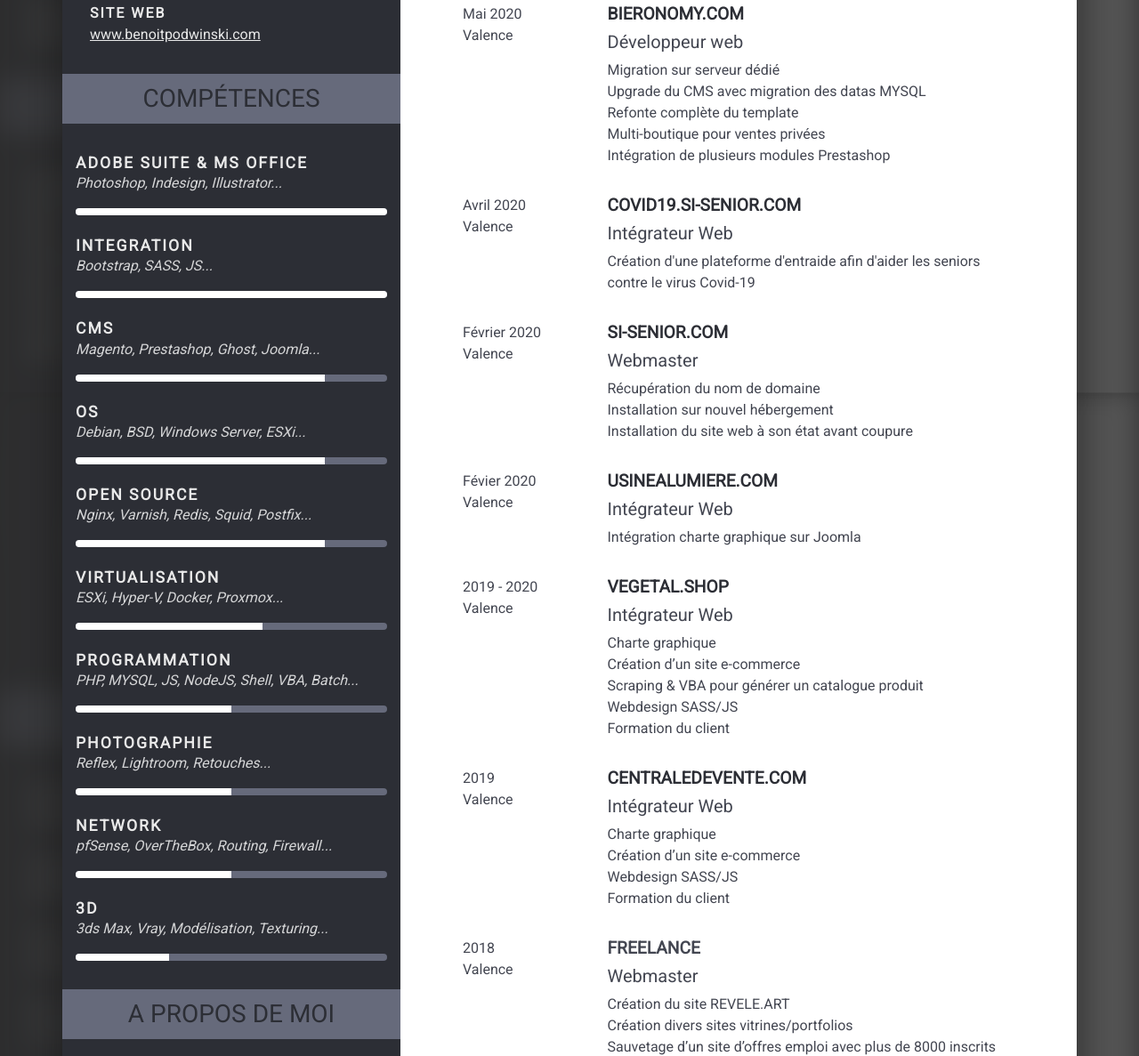
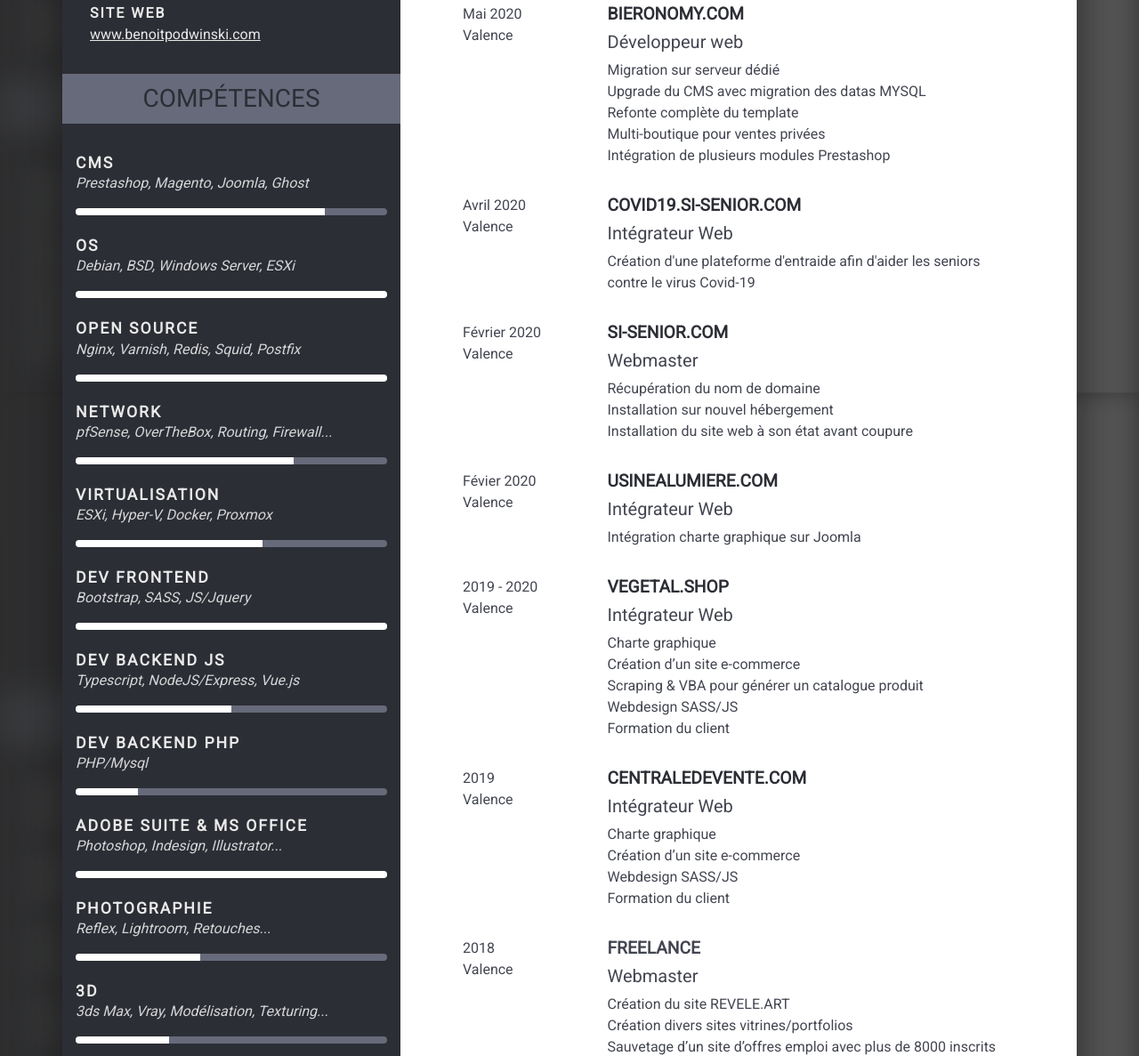
Before and after one commit to bpodwinski/oc_02_cv, a website built with webpack: page index.html in a window 1280 px wide. Shown: the part 762-1949 px from the top of the page at 89% size. Built offline with nearby package versions, Linux system fonts and the light colour scheme.

Commit message:
Updating skills

```diff
--- a/index.html
+++ b/index.html
@@ -65,6 +65,63 @@
 
                         <h3>Compétences</h3>
 
+                        <h4>CMS</h4>
+                        <p>Prestashop, Magento, Joomla, Ghost</p>
+                        <div class="progress mb-4">
+                            <div class="progress-bar" role="progressbar" style="width: 80%" aria-valuenow="80"
+                                aria-valuemin="0" aria-valuemax="100"></div>
+                        </div>
+
+                        <h4>OS</h4>
+                        <p>Debian, BSD, Windows Server, ESXi</p>
+                        <div class="progress mb-4">
+                            <div class="progress-bar" role="progressbar" style="width: 100%" aria-valuenow="100"
+                                aria-valuemin="0" aria-valuemax="100"></div>
+                        </div>
+
+                        <h4>OPEN SOURCE</h4>
+                        <p>Nginx, Varnish, Redis, Squid, Postfix</p>
+                        <div class="progress mb-4">
+                            <div class="progress-bar" role="progressbar" style="width: 100%" aria-valuenow="100"
+                                aria-valuemin="0" aria-valuemax="100"></div>
+                        </div>
+
+                        <h4>NETWORK</h4>
+                        <p>pfSense, OverTheBox, Routing, Firewall...</p>
+                        <div class="progress mb-4">
+                            <div class="progress-bar" role="progressbar" style="width: 70%" aria-valuenow="70"
+                                aria-valuemin="0" aria-valuemax="100"></div>
+                        </div>
+
+                        <h4>VIRTUALISATION</h4>
+                        <p>ESXi, Hyper-V, Docker, Proxmox</p>
+                        <div class="progress mb-4">
+                            <div class="progress-bar" role="progressbar" style="width: 60%" aria-valuenow="60"
+                                aria-valuemin="0" aria-valuemax="100"></div>
+                        </div>
+
+                        <h4>DEV FRONTEND</h4>
+                        <p>Bootstrap, SASS, JS/Jquery
+                        <p>
+                        <div class="progress mb-4">
+                            <div class="progress-bar" role="progressbar" style="width: 100%" aria-valuenow="100"
+                                aria-valuemin="0" aria-valuemax="100"></div>
+                        </div>
+
+                        <h4>DEV BACKEND JS</h4>
+                        <p>Typescript, NodeJS/Express, Vue.js</p>
+                        <div class="progress mb-4">
+                            <div class="progress-bar" role="progressbar" style="width: 50%" aria-valuenow="50"
+                                aria-valuemin="0" aria-valuemax="100"></div>
+                        </div>
+
+                        <h4>DEV BACKEND PHP</h4>
+                        <p>PHP/Mysql</p>
+                        <div class="progress mb-4">
+                            <div class="progress-bar" role="progressbar" style="width: 20%" aria-valuenow="20"
+                                aria-valuemin="0" aria-valuemax="100"></div>
+                        </div>
+
                         <h4>ADOBE SUITE & MS OFFICE</h4>
                         <p>Photoshop, Indesign, Illustrator...</p>
                         <div class="progress mb-4">
@@ -72,59 +129,10 @@
                                 aria-valuemin="0" aria-valuemax="100"></div>
                         </div>
 
-                        <h4>INTEGRATION</h4>
-                        <p>Bootstrap, SASS, JS...</p>
-                        <div class="progress mb-4">
-                            <div class="progress-bar" role="progressbar" style="width: 100%" aria-valuenow="100"
-                                aria-valuemin="0" aria-valuemax="100"></div>
-                        </div>
-
-                        <h4>CMS</h4>
-                        <p>Magento, Prestashop, Ghost, Joomla...</p>
-                        <div class="progress mb-4">
-                            <div class="progress-bar" role="progressbar" style="width: 80%" aria-valuenow="80"
-                                aria-valuemin="0" aria-valuemax="100"></div>
-                        </div>
-
-                        <h4>OS</h4>
-                        <p>Debian, BSD, Windows Server, ESXi...</p>
-                        <div class="progress mb-4">
-                            <div class="progress-bar" role="progressbar" style="width: 80%" aria-valuenow="80"
-                                aria-valuemin="0" aria-valuemax="100"></div>
-                        </div>
-
-                        <h4>OPEN SOURCE</h4>
-                        <p>Nginx, Varnish, Redis, Squid, Postfix...</p>
-                        <div class="progress mb-4">
-                            <div class="progress-bar" role="progressbar" style="width: 80%" aria-valuenow="80"
-                                aria-valuemin="0" aria-valuemax="100"></div>
-                        </div>
-
-                        <h4>VIRTUALISATION</h4>
-                        <p>ESXi, Hyper-V, Docker, Proxmox...</p>
-                        <div class="progress mb-4">
-                            <div class="progress-bar" role="progressbar" style="width: 60%" aria-valuenow="60"
-                                aria-valuemin="0" aria-valuemax="100"></div>
-                        </div>
-
-                        <h4>PROGRAMMATION</h4>
-                        <p>PHP, MYSQL, JS, NodeJS, Shell, VBA, Batch...</p>
-                        <div class="progress mb-4">
-                            <div class="progress-bar" role="progressbar" style="width: 50%" aria-valuenow="50"
-                                aria-valuemin="0" aria-valuemax="100"></div>
-                        </div>
-
                         <h4>PHOTOGRAPHIE</h4>
                         <p>Reflex, Lightroom, Retouches...</p>
                         <div class="progress mb-4">
-                            <div class="progress-bar" role="progressbar" style="width: 50%" aria-valuenow="50"
-                                aria-valuemin="0" aria-valuemax="100"></div>
-                        </div>
-
-                        <h4>NETWORK</h4>
-                        <p>pfSense, OverTheBox, Routing, Firewall...</p>
-                        <div class="progress mb-4">
-                            <div class="progress-bar" role="progressbar" style="width: 50%" aria-valuenow="50"
+                            <div class="progress-bar" role="progressbar" style="width: 40%" aria-valuenow="40"
                                 aria-valuemin="0" aria-valuemax="100"></div>
                         </div>
 
```
